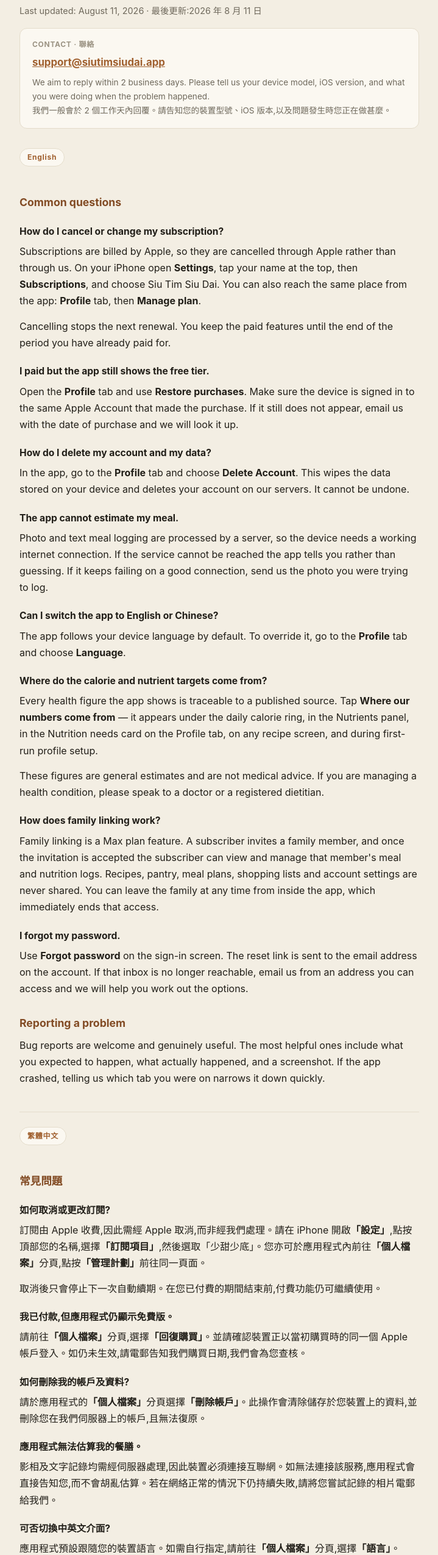
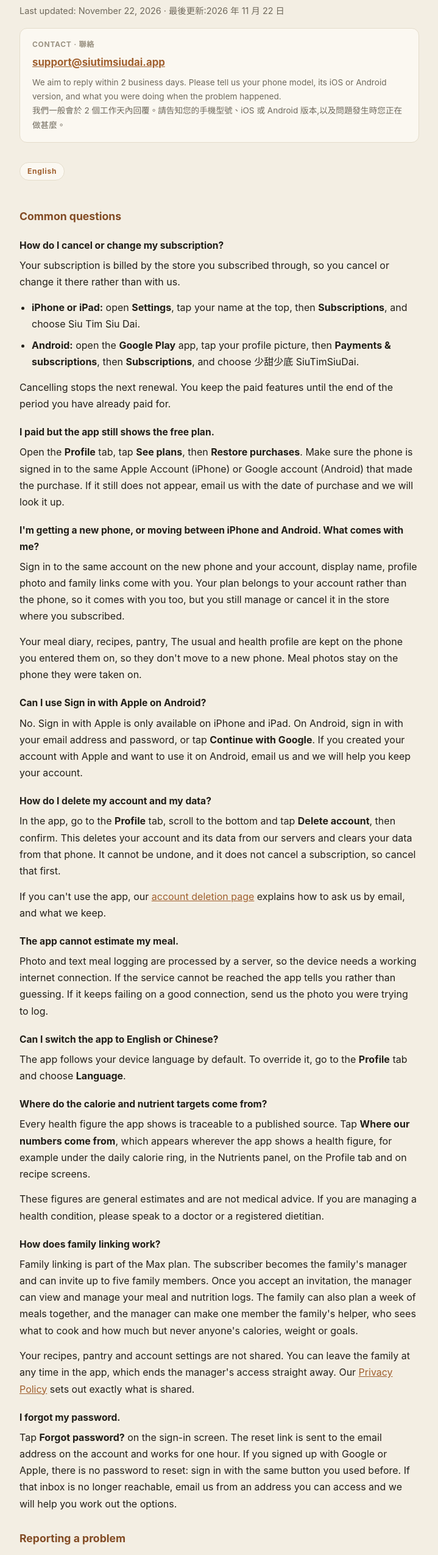
Before and after one commit to SIUTIMSIUDAI/siutimsiudai-website, a website: page support/index.html in a window 1280 px wide. Shown: the part 126-2676 px from the top of the page at 61% size, without its empty margins (280-999 px from the left). Drawn offline with Linux system fonts and the light colour scheme.

Commit message:
Update the support page for Android
The support page only described iPhone and Apple billing. It now gives the cancel steps for both the
App Store and Google Play, and the restore path that matches the app (Profile, See plans, Restore
purchases). It adds two questions: what follows the account to a new phone or between iPhone and
Android (the account, display name, profile photo, family links and plan, but not the diary,
recipes, pantry, The usual or health profile, which stay on the phone), and that Sign in with Apple
is not available on Android.

Account deletion now matches the app and links to the deletion page. Family linking covers the
weekly meal plan and the helper. The Chinese text uses the app's own labels (「我的」, 「睇下計劃」,
「還原購買」, 「我們的數字從何而來」, 「營養」), and the footer links to the deletion page.

Co-Authored-By: Claude Opus 5.5 <noreply@anthropic.com>

```diff
--- a/support/index.html
+++ b/support/index.html
@@ -108,14 +108,14 @@
   <main class="doc" role="main">
     <a class="back" href="https://siutimsiudai.app/">&larr; 少甜少底 · Siu Tim Siu Dai</a>
     <h1>Support <span class="zh" lang="zh-Hant">支援</span></h1>
-    <p class="meta">Last updated: August 11, 2026 · <span lang="zh-Hant">最後更新:2026 年 8 月 11 日</span></p>
+    <p class="meta">Last updated: November 22, 2026 · <span lang="zh-Hant">最後更新:2026 年 11 月 22 日</span></p>
 
     <div class="contact">
       <span class="label">Contact · 聯絡</span>
       <a href="mailto:support@siutimsiudai.app">support@siutimsiudai.app</a>
       <p class="note">
-        <span lang="en">We aim to reply within 2 business days. Please tell us your device model, iOS version, and what you were doing when the problem happened.</span><br />
-        <span lang="zh-Hant">我們一般會於 2 個工作天內回覆。請告知您的裝置型號、iOS 版本,以及問題發生時您正在做甚麼。</span>
+        <span lang="en">We aim to reply within 2 business days. Please tell us your phone model, its iOS or Android version, and what you were doing when the problem happened.</span><br />
+        <span lang="zh-Hant">我們一般會於 2 個工作天內回覆。請告知您的手機型號、iOS 或 Android 版本,以及問題發生時您正在做甚麼。</span>
       </p>
     </div>
 
@@ -126,14 +126,26 @@
       <h2>Common questions</h2>
 
       <h3>How do I cancel or change my subscription?</h3>
-      <p>Subscriptions are billed by Apple, so they are cancelled through Apple rather than through us. On your iPhone open <strong>Settings</strong>, tap your name at the top, then <strong>Subscriptions</strong>, and choose Siu Tim Siu Dai. You can also reach the same place from the app: <strong>Profile</strong> tab, then <strong>Manage plan</strong>.</p>
+      <p>Your subscription is billed by the store you subscribed through, so you cancel or change it there rather than with us.</p>
+      <ul>
+        <li><strong>iPhone or iPad:</strong> open <strong>Settings</strong>, tap your name at the top, then <strong>Subscriptions</strong>, and choose Siu Tim Siu Dai.</li>
+        <li><strong>Android:</strong> open the <strong>Google Play</strong> app, tap your profile picture, then <strong>Payments &amp; subscriptions</strong>, then <strong>Subscriptions</strong>, and choose 少甜少底 SiuTimSiuDai.</li>
+      </ul>
       <p>Cancelling stops the next renewal. You keep the paid features until the end of the period you have already paid for.</p>
 
-      <h3>I paid but the app still shows the free tier.</h3>
-      <p>Open the <strong>Profile</strong> tab and use <strong>Restore purchases</strong>. Make sure the device is signed in to the same Apple Account that made the purchase. If it still does not appear, email us with the date of purchase and we will look it up.</p>
+      <h3>I paid but the app still shows the free plan.</h3>
+      <p>Open the <strong>Profile</strong> tab, tap <strong>See plans</strong>, then <strong>Restore purchases</strong>. Make sure the phone is signed in to the same Apple Account (iPhone) or Google account (Android) that made the purchase. If it still does not appear, email us with the date of purchase and we will look it up.</p>
+
+      <h3>I'm getting a new phone, or moving between iPhone and Android. What comes with me?</h3>
+      <p>Sign in to the same account on the new phone and your account, display name, profile photo and family links come with you. Your plan belongs to your account rather than the phone, so it comes with you too, but you still manage or cancel it in the store where you subscribed.</p>
+      <p>Your meal diary, recipes, pantry, The usual and health profile are kept on the phone you entered them on, so they don't move to a new phone. Meal photos stay on the phone they were taken on.</p>
+
+      <h3>Can I use Sign in with Apple on Android?</h3>
+      <p>No. Sign in with Apple is only available on iPhone and iPad. On Android, sign in with your email address and password, or tap <strong>Continue with Google</strong>. If you created your account with Apple and want to use it on Android, email us and we will help you keep your account.</p>
 
       <h3>How do I delete my account and my data?</h3>
-      <p>In the app, go to the <strong>Profile</strong> tab and choose <strong>Delete Account</strong>. This wipes the data stored on your device and deletes your account on our servers. It cannot be undone.</p>
+      <p>In the app, go to the <strong>Profile</strong> tab, scroll to the bottom and tap <strong>Delete account</strong>, then confirm. This deletes your account and its data from our servers and clears your data from that phone. It cannot be undone, and it does not cancel a subscription, so cancel that first.</p>
+      <p>If you can't use the app, our <a href="https://siutimsiudai.app/delete-account/">account deletion page</a> explains how to ask us by email, and what we keep.</p>
 
       <h3>The app cannot estimate my meal.</h3>
       <p>Photo and text meal logging are processed by a server, so the device needs a working internet connection. If the service cannot be reached the app tells you rather than guessing. If it keeps failing on a good connection, send us the photo you were trying to log.</p>
@@ -142,14 +154,15 @@
       <p>The app follows your device language by default. To override it, go to the <strong>Profile</strong> tab and choose <strong>Language</strong>.</p>
 
       <h3>Where do the calorie and nutrient targets come from?</h3>
-      <p>Every health figure the app shows is traceable to a published source. Tap <strong>Where our numbers come from</strong> — it appears under the daily calorie ring, in the Nutrients panel, in the Nutrition needs card on the Profile tab, on any recipe screen, and during first-run profile setup.</p>
+      <p>Every health figure the app shows is traceable to a published source. Tap <strong>Where our numbers come from</strong>, which appears wherever the app shows a health figure, for example under the daily calorie ring, in the Nutrients panel, on the Profile tab and on recipe screens.</p>
       <p>These figures are general estimates and are not medical advice. If you are managing a health condition, please speak to a doctor or a registered dietitian.</p>
 
       <h3>How does family linking work?</h3>
-      <p>Family linking is a Max plan feature. A subscriber invites a family member, and once the invitation is accepted the subscriber can view and manage that member's meal and nutrition logs. Recipes, pantry, meal plans, shopping lists and account settings are never shared. You can leave the family at any time from inside the app, which immediately ends that access.</p>
+      <p>Family linking is part of the Max plan. The subscriber becomes the family's manager and can invite up to five family members. Once you accept an invitation, the manager can view and manage your meal and nutrition logs. The family can also plan a week of meals together, and the manager can make one member the family's helper, who sees what to cook and how much but never anyone's calories, weight or goals.</p>
+      <p>Your recipes, pantry and account settings are not shared. You can leave the family at any time in the app, which ends the manager's access straight away. Our <a href="https://siutimsiudai.app/privacy/">Privacy Policy</a> sets out exactly what is shared.</p>
 
       <h3>I forgot my password.</h3>
-      <p>Use <strong>Forgot password</strong> on the sign-in screen. The reset link is sent to the email address on the account. If that inbox is no longer reachable, email us from an address you can access and we will help you work out the options.</p>
+      <p>Tap <strong>Forgot password?</strong> on the sign-in screen. The reset link is sent to the email address on the account and works for one hour. If you signed up with Google or Apple, there is no password to reset: sign in with the same button you used before. If that inbox is no longer reachable, email us from an address you can access and we will help you work out the options.</p>
 
       <h2>Reporting a problem</h2>
       <p>Bug reports are welcome and genuinely useful. The most helpful ones include what you expected to happen, what actually happened, and a screenshot. If the app crashed, telling us which tab you were on narrows it down quickly.</p>
@@ -164,30 +177,43 @@
       <h2>常見問題</h2>
 
       <h3>如何取消或更改訂閱?</h3>
-      <p>訂閱由 Apple 收費,因此需經 Apple 取消,而非經我們處理。請在 iPhone 開啟<strong>「設定」</strong>,點按頂部您的名稱,選擇<strong>「訂閱項目」</strong>,然後選取「少甜少底」。您亦可於應用程式內前往<strong>「個人檔案」</strong>分頁,點按<strong>「管理計劃」</strong>前往同一頁面。</p>
+      <p>訂閱由您訂閱時所用的商店收費,因此需經該商店取消或更改,而非經我們處理。</p>
+      <ul>
+        <li><strong>iPhone 或 iPad:</strong>開啟<strong>「設定」</strong>,點按頂部您的名稱,選擇<strong>「訂閱項目」</strong>,然後選取「Siu Tim Siu Dai」。</li>
+        <li><strong>Android:</strong>開啟 <strong>Google Play</strong> 應用程式,點按您的個人資料相片,選擇<strong>「付款和訂閱」</strong>,再選擇<strong>「訂閱」</strong>,然後選取「少甜少底 SiuTimSiuDai」。</li>
+      </ul>
       <p>取消後只會停止下一次自動續期。在您已付費的期間結束前,付費功能仍可繼續使用。</p>
 
       <h3>我已付款,但應用程式仍顯示免費版。</h3>
-      <p>請前往<strong>「個人檔案」</strong>分頁,選擇<strong>「回復購買」</strong>。並請確認裝置正以當初購買時的同一個 Apple 帳戶登入。如仍未生效,請電郵告知我們購買日期,我們會為您查核。</p>
+      <p>請前往<strong>「我的」</strong>分頁,點按<strong>「睇下計劃」</strong>,再點按<strong>「還原購買」</strong>。並請確認手機正以當初購買時的同一個 Apple 帳戶(iPhone)或 Google 帳戶(Android)登入。如仍未生效,請電郵告知我們購買日期,我們會為您查核。</p>
+
+      <h3>我換新手機,或在 iPhone 與 Android 之間轉換,哪些資料會跟著轉移?</h3>
+      <p>在新手機登入同一個帳戶後,您的帳戶、顯示名稱、個人頭像及家庭連結都會跟著轉移。您的計劃屬於您的帳戶而非手機,因此亦會一併轉移,但您仍需在當初訂閱的商店管理或取消訂閱。</p>
+      <p>您的飲食記錄、食譜、存貨、「老規矩」及健康檔案會儲存在您輸入資料的手機上,因此不會轉移至新手機。餐膳相片亦會留在拍攝該相片的手機上。</p>
+
+      <h3>可否在 Android 使用 Apple 登入?</h3>
+      <p>不可以。Apple 登入只適用於 iPhone 及 iPad。在 Android 上,請以電郵地址及密碼登入,或點按<strong>「透過 Google 繼續」</strong>。如您以 Apple 建立帳戶,並希望在 Android 使用,請電郵我們,我們會協助您保留帳戶。</p>
 
       <h3>如何刪除我的帳戶及資料?</h3>
-      <p>請於應用程式的<strong>「個人檔案」</strong>分頁選擇<strong>「刪除帳戶」</strong>。此操作會清除儲存於您裝置上的資料,並刪除您在我們伺服器上的帳戶,且無法復原。</p>
+      <p>請於應用程式前往<strong>「我的」</strong>分頁,捲動至最底,點按<strong>「刪除帳戶」</strong>並確認。此操作會從我們的伺服器刪除您的帳戶及其資料,並清除該部手機上的資料。此操作無法復原,亦不會取消訂閱,因此請先取消訂閱。</p>
+      <p>如您無法使用應用程式,我們的<a href="https://siutimsiudai.app/delete-account/">刪除帳戶頁面</a>說明如何以電郵提出要求,以及我們會保留哪些資料。</p>
 
       <h3>應用程式無法估算我的餐膳。</h3>
       <p>影相及文字記錄均需經伺服器處理,因此裝置必須連接互聯網。如無法連接該服務,應用程式會直接告知您,而不會胡亂估算。若在網絡正常的情況下仍持續失敗,請將您嘗試記錄的相片電郵給我們。</p>
 
       <h3>可否切換中英文介面?</h3>
-      <p>應用程式預設跟隨您的裝置語言。如需自行指定,請前往<strong>「個人檔案」</strong>分頁,選擇<strong>「語言」</strong>。</p>
+      <p>應用程式預設跟隨您的裝置語言。如需自行指定,請前往<strong>「我的」</strong>分頁,選擇<strong>「語言」</strong>。</p>
 
       <h3>卡路里及營養目標的數字從何而來?</h3>
-      <p>應用程式顯示的每一個健康數字均有公開出處。請點按<strong>「啲數字邊度嚟」</strong>查看 —— 該連結出現於每日卡路里圈下方、「營養素」面板、「個人檔案」分頁的「營養需要」卡片、任何食譜畫面,以及首次啟動時的個人檔案設定。</p>
+      <p>應用程式顯示的每一個健康數字均有公開出處。請點按<strong>「我們的數字從何而來」</strong>查看。凡顯示健康數字的地方均設有此連結,例如每日卡路里圈下方、「營養」面板、「我的」分頁及食譜畫面。</p>
       <p>這些數字屬一般估算,並非醫療建議。如您正在處理任何健康狀況,請諮詢醫生或註冊營養師。</p>
 
       <h3>家人連結如何運作?</h3>
-      <p>家人連結屬 Max 方案功能。訂閱者可邀請家庭成員,對方接受邀請後,訂閱者便可查看及管理該成員的餐膳及營養記錄。食譜、食材庫、餐膳計劃、購物清單及帳戶設定則絕不會共享。您可隨時於應用程式內離開家庭,有關存取權會即時終止。</p>
+      <p>家人連結屬 Max 方案功能。訂閱者會成為家庭的管理者,最多可邀請五位家庭成員。您接受邀請後,管理者便可查看及管理您的餐膳及營養記錄。家庭亦可一起安排一週餐單,管理者更可將一位成員設為家庭的家務助理(即應用程式內的「姐姐」),家務助理只會看到要煮甚麼及份量多少,絕不會看到任何人的卡路里、體重或目標。</p>
+      <p>您的食譜、存貨及帳戶設定不會共享。您可隨時於應用程式內離開家庭,管理者的存取權會即時終止。有關共享內容的詳情,請參閱我們的<a href="https://siutimsiudai.app/privacy/">私隱政策</a>。</p>
 
       <h3>我忘記了密碼。</h3>
-      <p>請於登入畫面選擇<strong>「忘記密碼」</strong>。重設連結會寄往帳戶所登記的電郵地址。如該電郵已無法接收,請以您可使用的地址電郵我們,我們會協助您了解可行做法。</p>
+      <p>請於登入畫面點按<strong>「忘記密碼?」</strong>。重設連結會寄往帳戶所登記的電郵地址,並於一小時後失效。如您以 Google 或 Apple 註冊,則沒有密碼需要重設,請使用註冊時所用的按鈕登入。如該電郵已無法接收,請以您可使用的地址電郵我們,我們會協助您了解可行做法。</p>
 
       <h2>回報問題</h2>
       <p>我們歡迎並重視您的問題回報。最有幫助的回報通常包括:您預期會發生甚麼、實際發生了甚麼,以及一張螢幕截圖。如應用程式閃退,告知我們當時身處哪一個分頁,有助我們迅速定位問題。</p>
@@ -197,6 +223,8 @@
       <a href="https://siutimsiudai.app/privacy" lang="zh-Hant">私隱政策 · Privacy</a>
       <span class="sep">|</span>
       <a href="https://siutimsiudai.app/terms" lang="zh-Hant">使用條款 · Terms</a>
+      <span class="sep">|</span>
+      <a href="https://siutimsiudai.app/delete-account/" lang="zh-Hant">刪除帳戶 · Delete account</a>
       <br />
       © 2026 少甜少底 · Siu Tim Siu Dai
     </footer>
```
